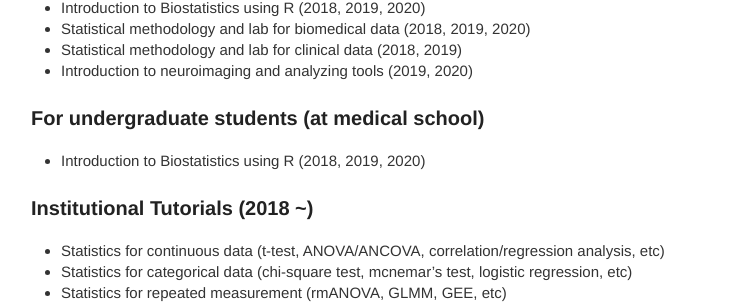
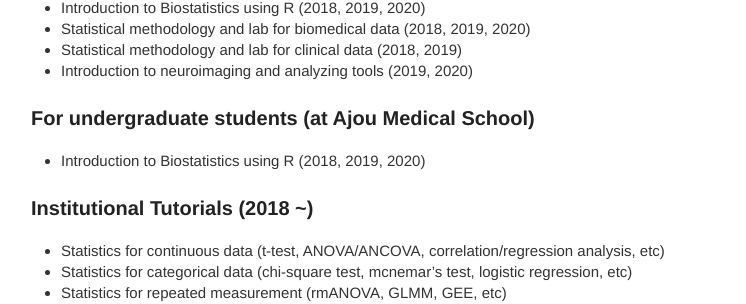
Before and after one commit to neurostat-lab/neurostat-lab.github.io, a Jekyll site: the page built from teaching.md, in a window 1280 px wide. Shown: the part 252-556 px from the top of the page, without its empty margins (249-995 px from the left). Built offline with Jekyll 4.4.1, drawn with Linux system fonts in a browser that asks for light colours; our own code applies the rules of GitHub Pages for plain Markdown files.

Commit message:
Update teaching.md

```diff
--- a/teaching.md
+++ b/teaching.md
@@ -9,7 +9,7 @@ permalink: /teaching/
 * Statistical methodology and lab for clinical data (2018, 2019)
 * Introduction to neuroimaging and analyzing tools (2019, 2020)
 
-### For undergraduate students (at medical school)
+### For undergraduate students (at Ajou Medical School)
 * Introduction to Biostatistics using R (2018, 2019, 2020)
 
 ### Institutional Tutorials (2018 &#126;)
```
